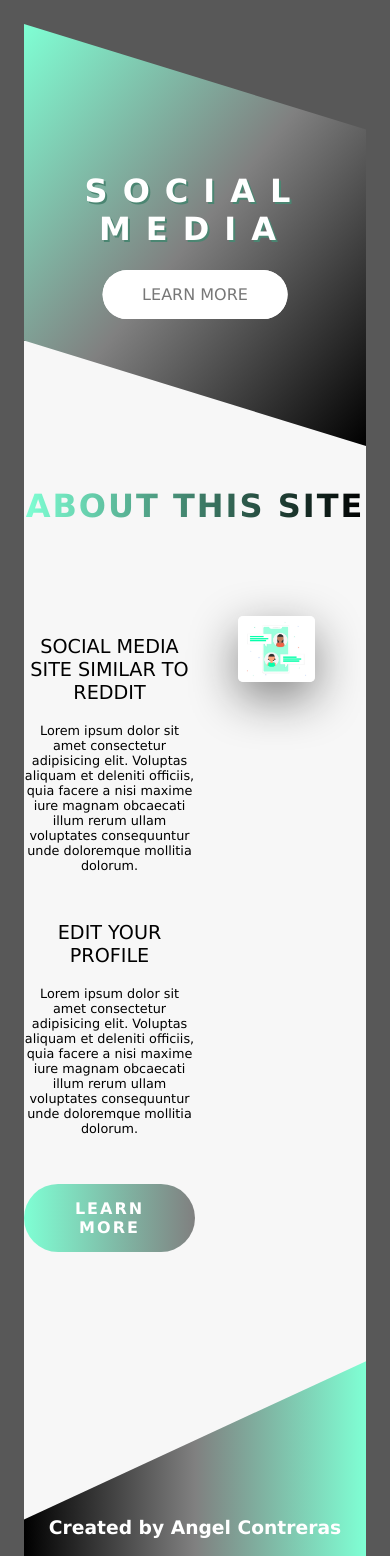
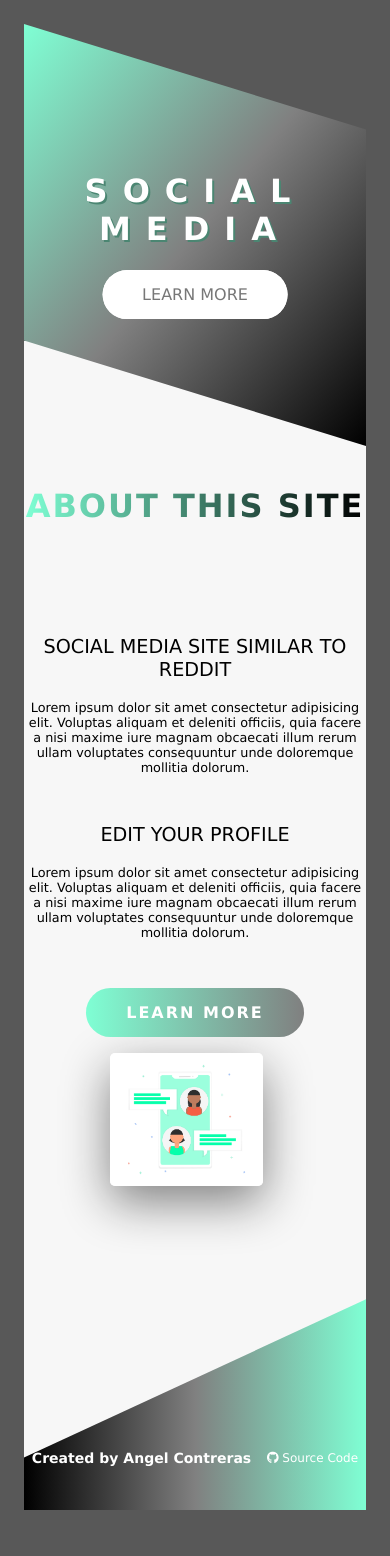
Before and after one commit to angelbenoit/SocialMediaClone, a React (Create React App) app in the folder client/: page / in a window 390 px wide. Shown: the top 1556 px of the page. After the commit the page ends 1534 px from the top, so only its background shows below. Built offline with nearby package versions, Linux system fonts and the light colour scheme; no server answers.

Commit message:
responsive row/column

```diff
--- a/client/src/css/style.css
+++ b/client/src/css/style.css
@@ -112,7 +112,8 @@ body {
   border-radius: 5px;
   transition: all .6s;
   outline-offset: 1.5rem;
-  margin-left: 25%; }
+  margin-left: 25%;
+  margin-top: 1rem; }
   .composition__photo:hover {
     outline: 1.5rem solid aquamarine;
     transform: scale(1.05);
@@ -121,8 +122,14 @@ body {
 .row {
   display: flex;
   justify-content: space-between; }
+  @media only screen and (max-width: 1200px) {
+    .row {
+      flex-direction: column; } }
   .row .col-1-of-2 {
     width: 50%; }
+    @media only screen and (max-width: 1200px) {
+      .row .col-1-of-2 {
+        width: 100%; } }
 
 .landing__header {
   background-image: linear-gradient(to right bottom, aquamarine, gray, black);
@@ -158,10 +165,12 @@ body {
     top: 65%;
     width: 100%;
     color: white; }
+    @media only screen and (max-width: 1000px) {
+      .footer__text {
+        font-size: .75rem; } }
     .footer__text--link {
       color: white;
-      text-decoration: none;
-      font-size: 1.2rem; }
+      text-decoration: none; }
 
 .section-about {
   background-color: #f7f7f7;
--- a/client/src/sass/components/_composition.scss
+++ b/client/src/sass/components/_composition.scss
@@ -7,6 +7,7 @@
         transition: all .6s;
         outline-offset: 1.5rem;
         margin-left: 25%;
+        margin-top: 1rem;
 
         &:hover{
             outline: 1.5rem solid aquamarine;
--- a/client/src/sass/layout/_footer.scss
+++ b/client/src/sass/layout/_footer.scss
@@ -14,11 +14,14 @@
         top: 65%;
         width: 100%;
         color: white;
+        @media only screen and (max-width: 1000px) {
+            font-size: .75rem;
+        }
 
         &--link{
             color: white;
             text-decoration: none;
-            font-size: 1.2rem;
+            //font-size: 1.2rem;
         }
     }
 }
--- a/client/src/sass/layout/_grid.scss
+++ b/client/src/sass/layout/_grid.scss
@@ -2,7 +2,14 @@
     display: flex;
     justify-content: space-between;
 
+    @media only screen and (max-width: 1200px) {
+        flex-direction: column;
+    }
+
     .col-1-of-2{
         width: 50%;
+        @media only screen and (max-width: 1200px) {
+            width: 100%;
+        }
     }
 }
```
